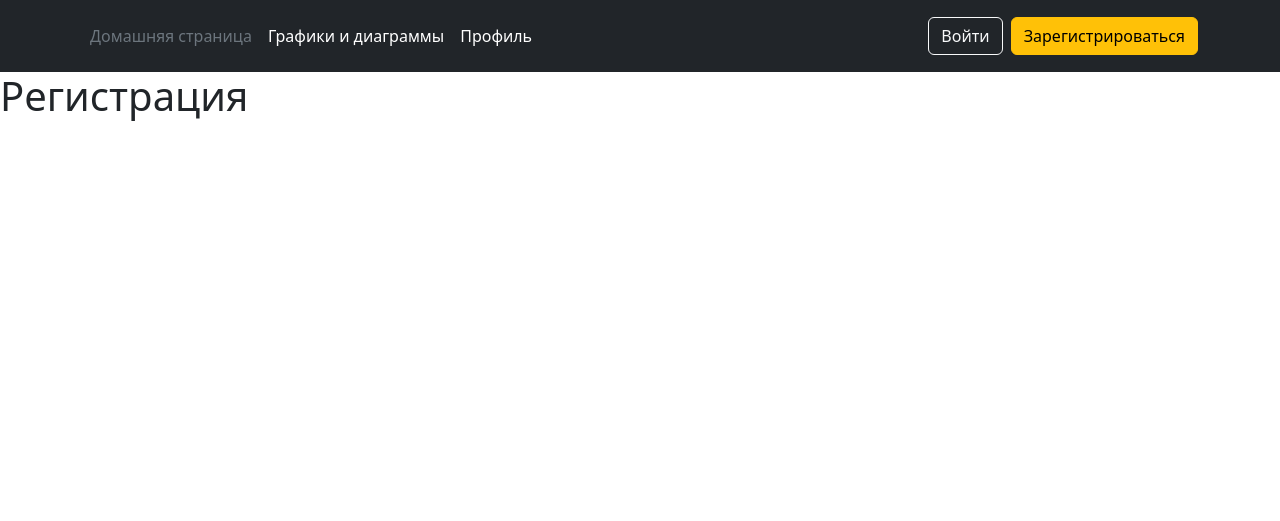
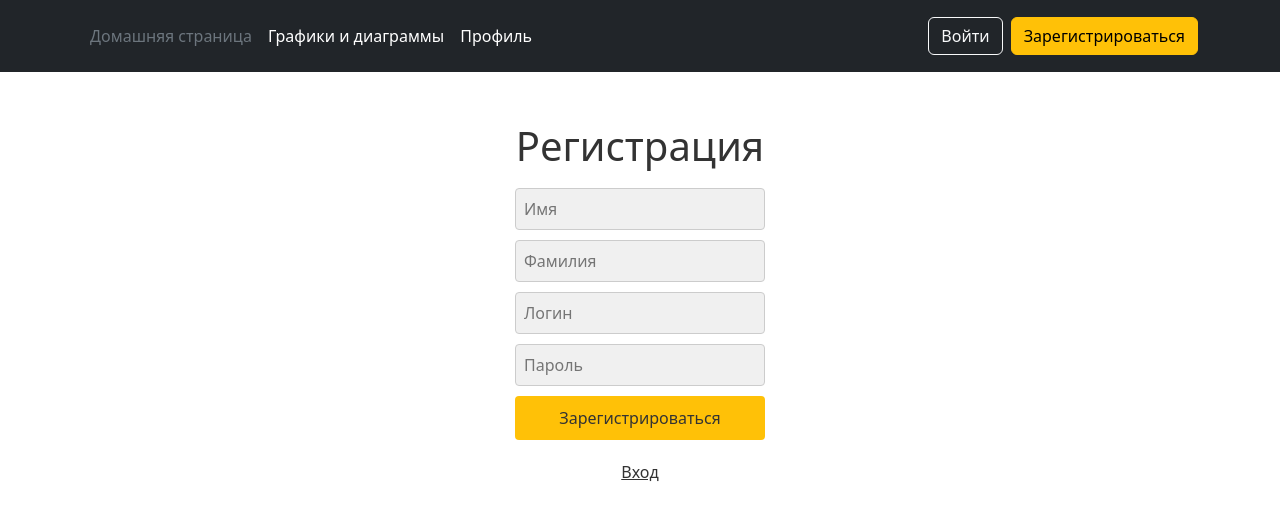
Before and after one commit to rrrrde1go/PREDPROFF, a Flask app: page /register in a window 1280 px wide. Shown: the top 521 px of the page. Run offline with Flask 3, Linux system fonts and the light colour scheme.

Commit message:
написание страницы входа и регистрации

```diff
--- a/static/style.css
+++ b/static/style.css
@@ -0,0 +1,44 @@
+.auth-container {
+    text-align: center;
+    margin-top: 50px;
+}
+.auth-container h1 {
+    color: #333;
+}
+.auth-form {
+    display: inline-block;
+    text-align: left;
+}
+.auth-input {
+    display: block;
+    margin: 10px 0;
+    padding: 8px;
+    width: 250px;
+    background-color: #f0f0f0;
+    border: 1px solid #ccc;
+    border-radius: 4px;
+}
+.auth-btn {
+    background-color: #333;
+    color: white;
+    padding: 10px 20px;
+    border: none;
+    border-radius: 4px;
+    cursor: pointer;
+    width: 100%;
+}
+.auth-btn-register {
+    background-color: #ffc107;
+    color: #333;
+    padding: 10px 20px;
+    border: none;
+    border-radius: 4px;
+    cursor: pointer;
+    width: 100%;
+}
+.auth-link {
+    color: #333;
+}
+.auth-link-container {
+    margin-top: 20px;
+}
--- a/templates/register.html
+++ b/templates/register.html
@@ -1,9 +1,16 @@
 {% extends 'base.html' %}
-
-{% block title %}
-Регистрация
+{% block title %}Регистрация{% endblock %}
+{% block content %}
+<link rel="stylesheet" href="../static/style.css">
+<div class="auth-container">
+    <h1>Регистрация</h1>
+    <form method="POST" action="/register" class="auth-form">
+        <input type="text" name="first_name" placeholder="Имя" required class="auth-input">
+        <input type="text" name="last_name" placeholder="Фамилия" required class="auth-input">
+        <input type="text" name="username" placeholder="Логин" required class="auth-input">
+        <input type="password" name="password" placeholder="Пароль" required class="auth-input">
+        <button type="submit" class="auth-btn-register">Зарегистрироваться</button>
+    </form>
+    <p class="auth-link-container"><a href="/login" class="auth-link">Вход</a></p>
+</div>
 {% endblock %}
-
-{% block content %}
-<h1>Регистрация</h1>
-{% endblock %}
```
Also changed, not shown: templates/login.html (+12 -7 lines).
